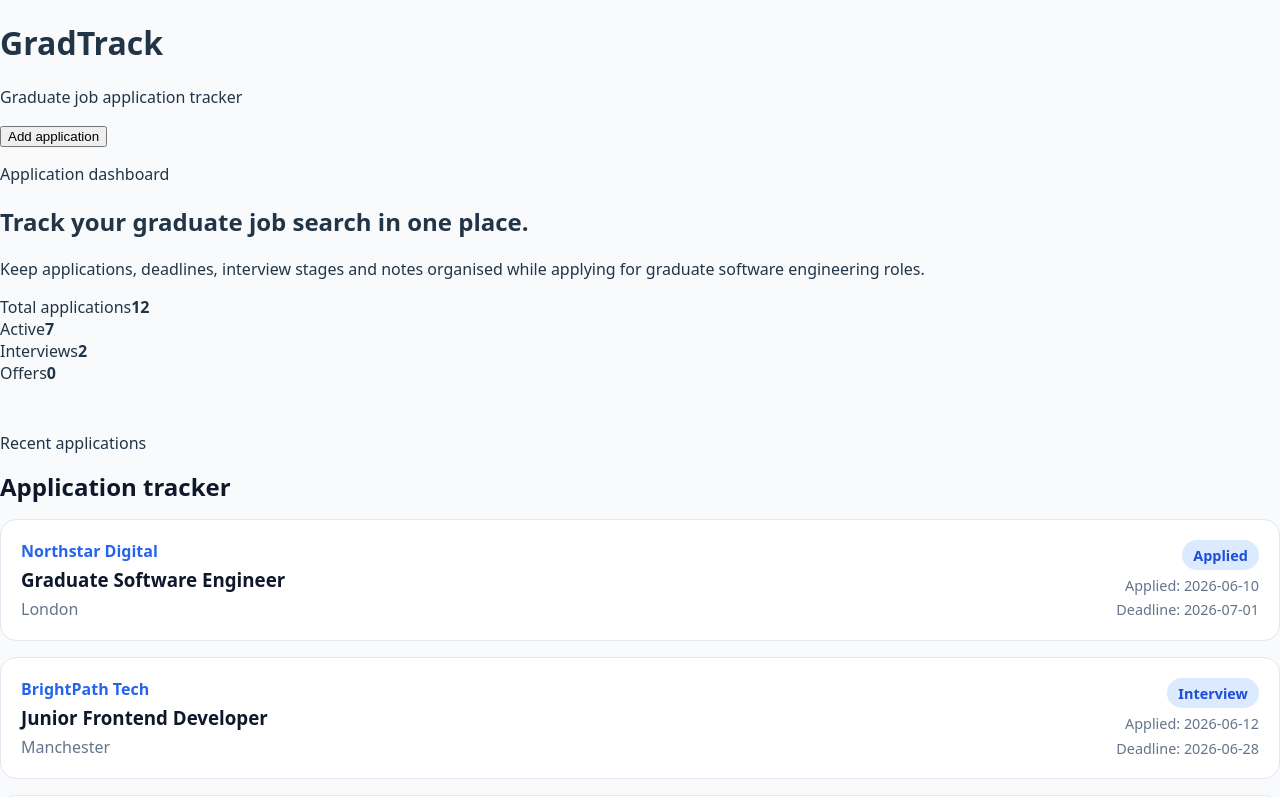
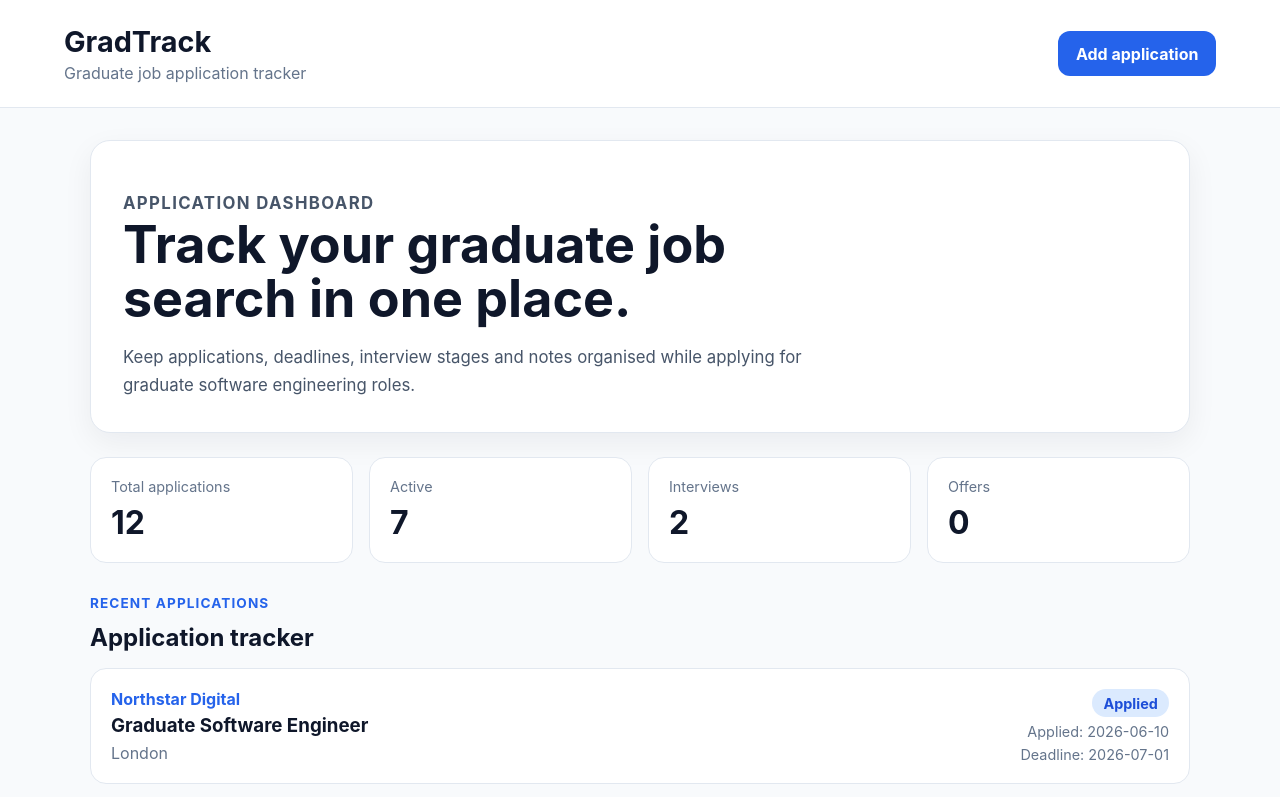
Before and after one commit to Fa24aad/gradtrack, a React (Vite) app in the folder frontend/: page / in a window 1280 px wide. Shown: the top 797 px of the page. Built offline with nearby package versions, Linux system fonts and the light colour scheme.

Commit message:
style: improve dashboard layout spacing

```diff
--- a/frontend/src/App.css
+++ b/frontend/src/App.css
@@ -1,3 +1,105 @@
+.app {
+  min-height: 100vh;
+  background: #f8fafc;
+  color: #1e293b;
+}
+
+.app-header {
+  display: flex;
+  align-items: center;
+  justify-content: space-between;
+  gap: 1.5rem;
+  padding: 1.5rem 5%;
+  background: #ffffff;
+  border-bottom: 1px solid #e2e8f0;
+}
+
+.app-header h1 {
+  margin: 0;
+  font-size: 1.8rem;
+  color: #0f172a;
+}
+
+.app-header p {
+  margin: 0.25rem 0 0;
+  color: #64748b;
+}
+
+.primary-button {
+  border: none;
+  border-radius: 0.75rem;
+  padding: 0.8rem 1.1rem;
+  background: #2563eb;
+  color: #ffffff;
+  font-weight: 700;
+  cursor: pointer;
+}
+
+.dashboard {
+  width: min(1100px, 90%);
+  margin: 2rem auto 4rem;
+}
+
+.hero-card {
+  padding: 2rem;
+  border-radius: 1.25rem;
+  background: #ffffff;
+  border: 1px solid #e2e8f0;
+  box-shadow: 0 10px 30px rgba(15, 23, 42, 0.06);
+}
+
+.eyebrow {
+  margin: 0 0 0.75rem;
+  color: #2563eb;
+  font-size: 0.85rem;
+  font-weight: 700;
+  text-transform: uppercase;
+  letter-spacing: 0.08em;
+}
+
+.hero-card h2 {
+  max-width: 700px;
+  margin: 0;
+  font-size: clamp(2rem, 5vw, 3.25rem);
+  line-height: 1.05;
+  color: #0f172a;
+}
+
+.hero-card p {
+  max-width: 700px;
+  margin: 1rem 0 0;
+  color: #475569;
+  font-size: 1.05rem;
+  line-height: 1.7;
+}
+
+.stats-grid {
+  display: grid;
+  grid-template-columns: repeat(4, 1fr);
+  gap: 1rem;
+  margin-top: 1.5rem;
+}
+
+.stat-card {
+  padding: 1.25rem;
+  border-radius: 1rem;
+  background: #ffffff;
+  border: 1px solid #e2e8f0;
+}
+
+.stat-card span {
+  display: block;
+  color: #64748b;
+  font-size: 0.9rem;
+}
+
+.stat-card strong {
+  display: block;
+  margin-top: 0.5rem;
+  color: #0f172a;
+  font-size: 2rem;
+}
+
 .applications-section {
   margin-top: 2rem;
 }
@@ -65,6 +167,17 @@
   font-weight: 700;
 }
 
+@media (max-width: 800px) {
+  .app-header {
+    align-items: flex-start;
+    flex-direction: column;
+  }
+
+  .stats-grid {
+    grid-template-columns: repeat(2, 1fr);
+  }
+}
+
 @media (max-width: 700px) {
   .application-card {
     align-items: flex-start;
@@ -75,3 +188,9 @@
     text-align: left;
   }
 }
+
+@media (max-width: 520px) {
+  .stats-grid {
+    grid-template-columns: 1fr;
+  }
+}
--- a/frontend/src/index.css
+++ b/frontend/src/index.css
@@ -1,7 +1,17 @@
 :root {
-  font-family: system-ui, Avenir, Helvetica, Arial, sans-serif;
+  font-family:
+    Inter, ui-sans-serif, system-ui, -apple-system, BlinkMacSystemFont, "Segoe UI",
+    sans-serif;
   color: #213547;
   background-color: #f8fafc;
+  font-synthesis: none;
+  text-rendering: optimizeLegibility;
+  -webkit-font-smoothing: antialiased;
+  -moz-osx-font-smoothing: grayscale;
+}
+
+* {
+  box-sizing: border-box;
 }
 
 body {
@@ -9,3 +19,10 @@ body {
   min-width: 320px;
   min-height: 100vh;
 }
+
+button,
+input,
+textarea,
+select {
+  font: inherit;
+}
```
